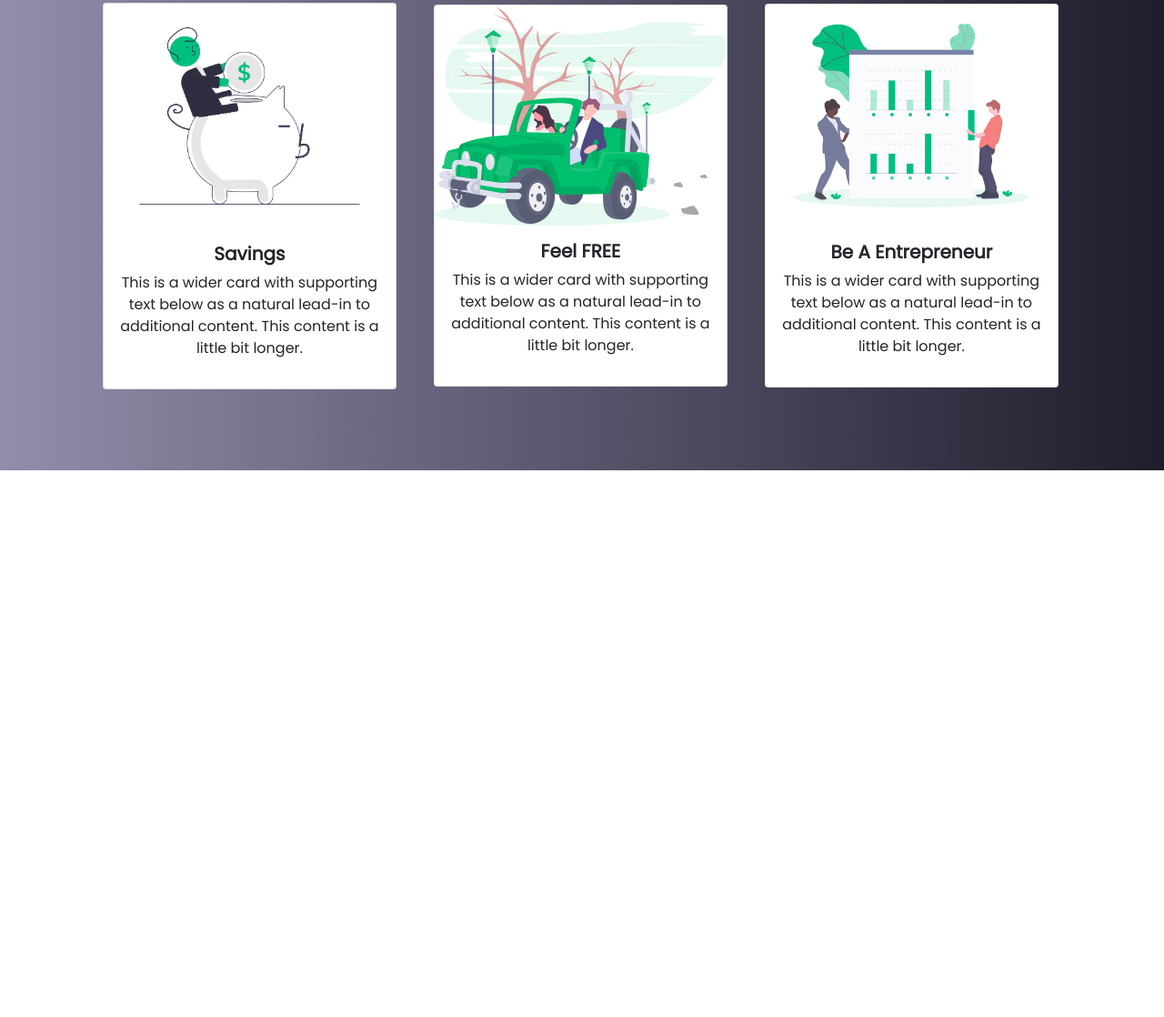
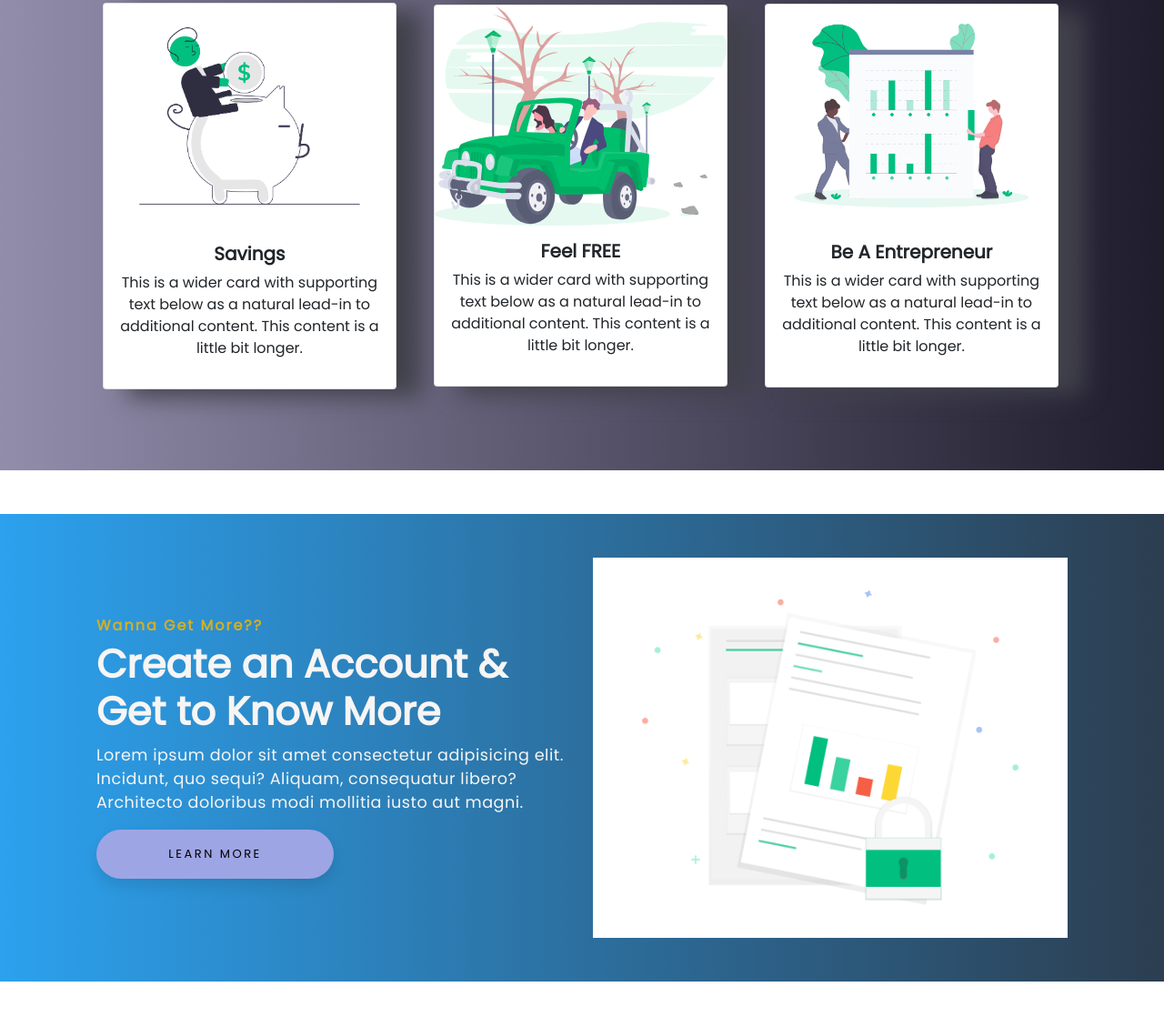
Before and after one commit to mi-araf/simple-e-bank-landing-page, a plain HTML site: page index.html in a window 1280 px wide. Shown: the part 2395-3513 px from the top of the page at 91% size. Before the commit the page ends 2912 px from the top, so only its background shows below. Drawn offline with nearby package versions, Linux system fonts and the light colour scheme.

Commit message:
get done

```diff
--- a/index.html
+++ b/index.html
@@ -132,7 +132,19 @@
     <!-- =================== SERVICE section ======================= ends -->
 
     <!-- ============================ get section ================== starts -->
-    <section id="get"></section>
+    <section id="get">
+        <div class="row align-items-center container my-5 mx-auto">
+            <div class="text_get col-12 col-md-6 col-lg-6 pt-5 pb-5">
+                <h6>Wanna Get More??</h6>
+                <h2>Create an Account & Get to Know More</h2>
+                <p>Lorem ipsum dolor sit amet consectetur adipisicing elit. Incidunt, quo sequi? Aliquam, consequatur libero? Architecto doloribus modi mollitia iusto aut magni.</p>
+                <button class="my_button_3 w-50">Learn More</button>
+            </div>
+            <div class="img_get col-12 col-md-6 col-lg-6 pt-5 pb-5">
+                <img class="img-fluid" src="./img/4.png" alt="">
+            </div>
+        </div>
+    </section>
     <!-- ============================ get section ================== ends -->
 
     <!-- bs5 js cdn -->
--- a/style.css
+++ b/style.css
@@ -71,7 +71,7 @@
 
 /* From cssbuttons.io */
 .my_button_3 {
-    padding: 1.1rem 3rem;
+    padding: 1.1rem 2rem;
     font-size: 13px;
     text-transform: uppercase;
     letter-spacing: 2.5px;
@@ -222,11 +222,12 @@
     font-size: 2.1rem;
 }
 
-/* ============== SErvice =============== */
+/* ============== Service =============== */
 #service .container .col {
     padding-left: 1.2rem;
     padding-right: 1.4rem;
     padding-bottom: 2.6rem;
+    filter: drop-shadow(28px 8px 13px #41414b);
 }
 #service .heading h1 {
     color: #39FF14;
@@ -236,3 +237,38 @@
     background: -webkit-linear-gradient(to right, #928DAB, #1F1C2C);  /* Chrome 10-25, Safari 5.1-6 */
     background: linear-gradient(to right, #928DAB, #1F1C2C); /* W3C, IE 10+/ Edge, Firefox 16+, Chrome 26+, Opera 12+, Safari 7+ */
 }
+
+/* ============ Get MOre ============= */
+#get {
+    background: #2c3e50;  /* fallback for old browsers */
+    background: -webkit-linear-gradient(to right, #2ca1ee, #2c3e50);  /* Chrome 10-25, Safari 5.1-6 */
+    background: linear-gradient(to right, #2ca1ee, #2c3e50); /* W3C, IE 10+/ Edge, Firefox 16+, Chrome 26+, Opera 12+, Safari 7+ */
+}
+#get .text_get {
+    display: flex;
+    flex-direction: column;
+    justify-content: flex-start;
+    align-items: flex-start;
+    flex-wrap: wrap;
+    margin: auto;
+}
+#get h6 {
+    color: #D2AF26;
+    /* color: #21B573; */
+    font-weight: 800;
+    font-size: 1ren;
+    letter-spacing: 2px;
+}
+#get h2 {
+    color: #F7F5F4;
+    font-weight: 700;
+    font-size: 2.7rem;
+    /* letter-spacing: 2px; */
+}
+#get p {
+    /* color: #FD511A;  #21B573; #4D4DFF*/
+    color: #F7F5F4;
+    font-weight: 300;
+    font-size: 1.1rem;
+    letter-spacing: 0.5px;
+}
```
